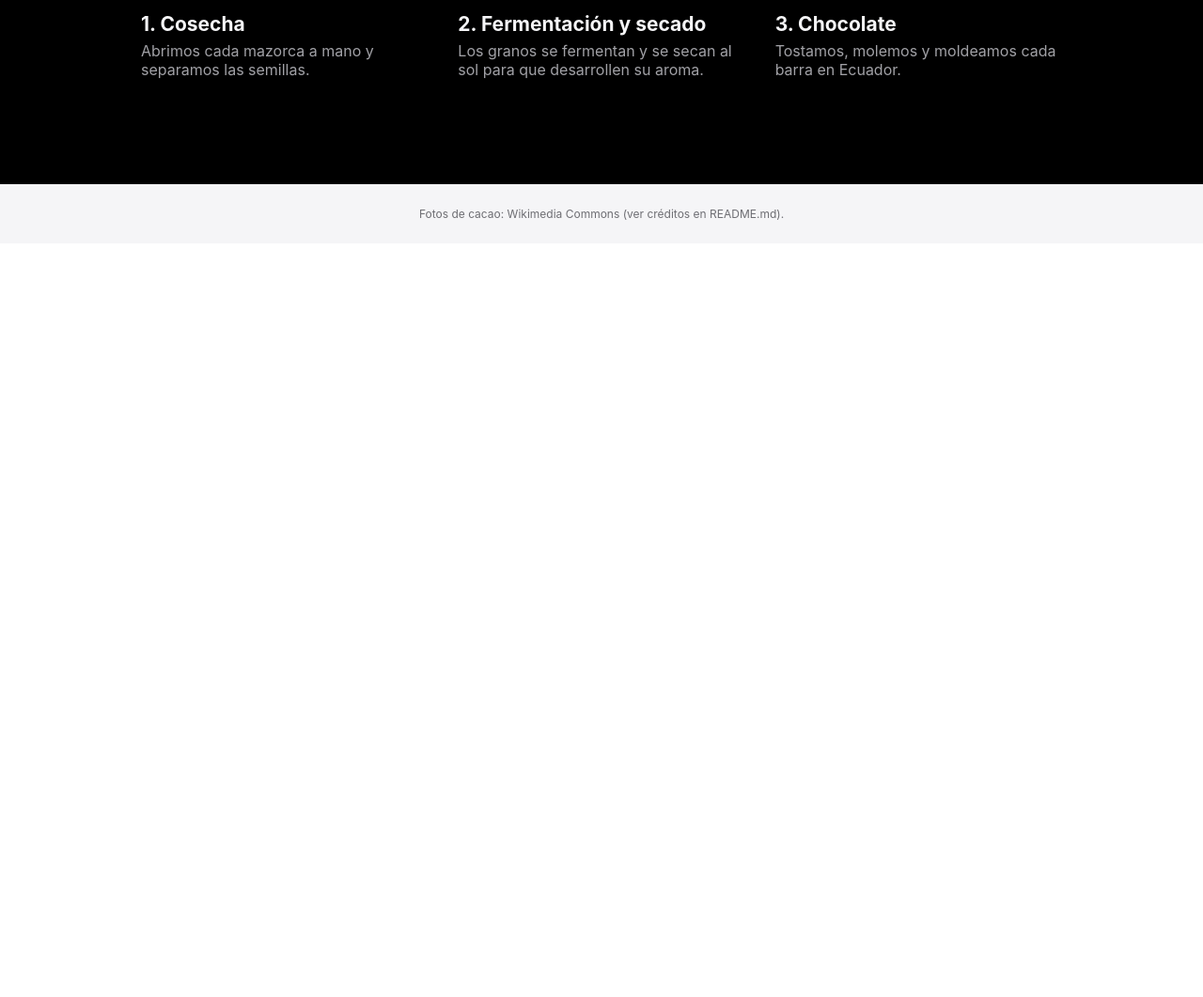
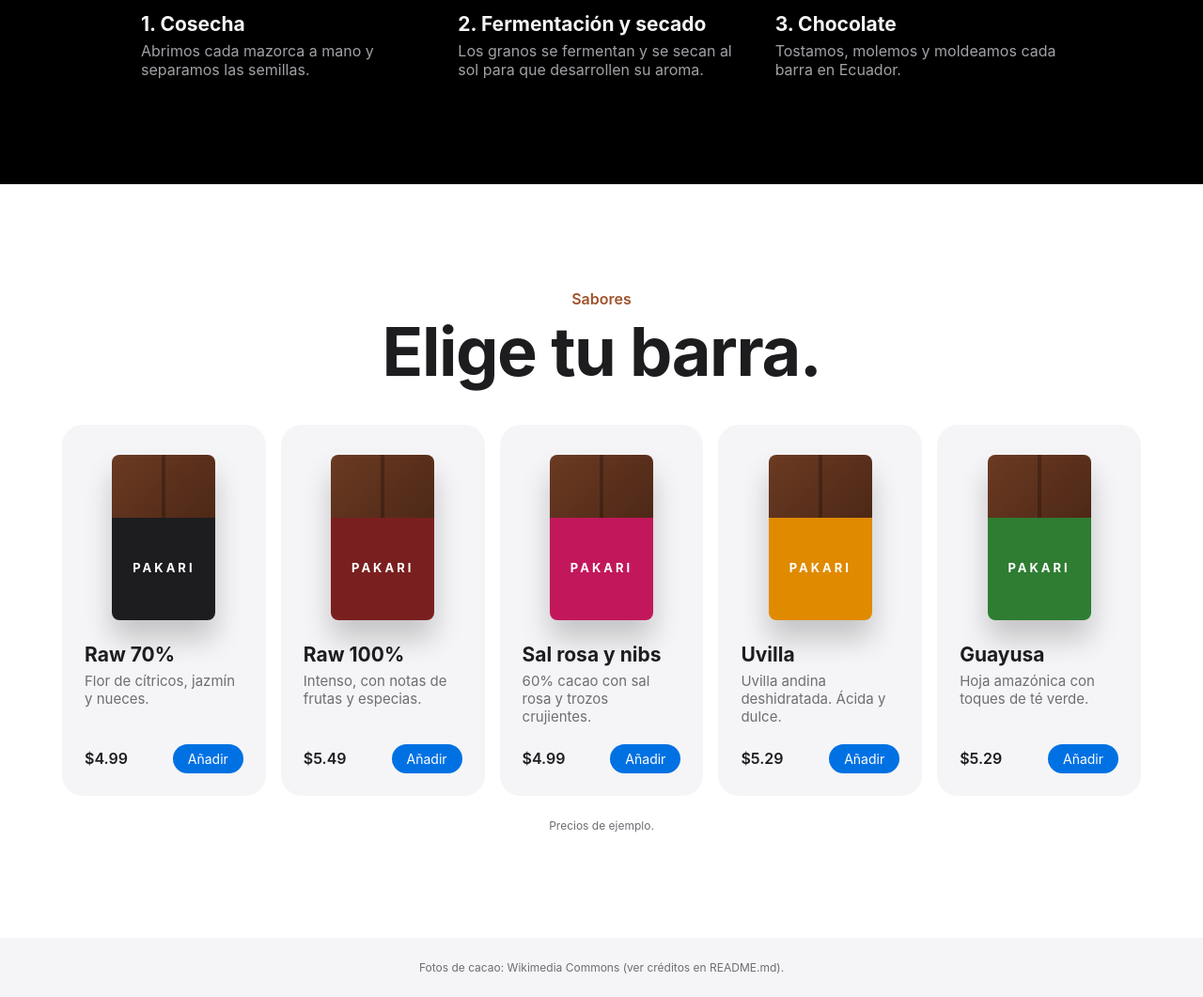
Before and after one commit to AdnDeep/Test, a plain HTML site: page index.html in a window 1280 px wide. Shown: the part 2028-3089 px from the top of the page at 94% size. Before the commit the page ends 2287 px from the top, so only its background shows below. Drawn offline with Linux system fonts and the light colour scheme.

Commit message:
Add Sabores section and remove stray screenshots from repo
Co-Authored-By: Claude Opus 5.5 <noreply@anthropic.com>
Claude-Session: https://claude.ai/code/session_01KuqvDYXsPDHPHUkAeW9GpD

```diff
--- a/index.html
+++ b/index.html
@@ -13,7 +13,7 @@
       <a href="#" class="logo">Pakari</a>
       <nav class="nav-links" id="navLinks">
         <a href="#origen">Origen</a>
-        <a href="#">Sabores</a>
+        <a href="#sabores">Sabores</a>
         <a href="#">Comprar</a>
       </nav>
       <button class="menu-btn" id="menuBtn" aria-label="Abrir menú">☰</button>
@@ -69,7 +69,47 @@
       </div>
     </section>
 
-    <!-- Próximas secciones: Sabores, Comprar -->
+    <!-- Sabores: en el celular se desliza con el dedo, en escritorio es una cuadrícula -->
+    <section class="sabores" id="sabores">
+      <p class="eyebrow">Sabores</p>
+      <h2>Elige tu barra.</h2>
+
+      <div class="flavors">
+        <article class="card" style="--wrap:#1d1d1f">
+          <div class="mini-bar"><span>PAKARI</span></div>
+          <h3>Raw 70%</h3>
+          <p>Flor de cítricos, jazmín y nueces.</p>
+          <div class="card-foot"><span class="price">$4.99</span><a href="#" class="btn small">Añadir</a></div>
+        </article>
+        <article class="card" style="--wrap:#7a1f1f">
+          <div class="mini-bar"><span>PAKARI</span></div>
+          <h3>Raw 100%</h3>
+          <p>Intenso, con notas de frutas y especias.</p>
+          <div class="card-foot"><span class="price">$5.49</span><a href="#" class="btn small">Añadir</a></div>
+        </article>
+        <article class="card" style="--wrap:#c2185b">
+          <div class="mini-bar"><span>PAKARI</span></div>
+          <h3>Sal rosa y nibs</h3>
+          <p>60% cacao con sal rosa y trozos crujientes.</p>
+          <div class="card-foot"><span class="price">$4.99</span><a href="#" class="btn small">Añadir</a></div>
+        </article>
+        <article class="card" style="--wrap:#e08a00">
+          <div class="mini-bar"><span>PAKARI</span></div>
+          <h3>Uvilla</h3>
+          <p>Uvilla andina deshidratada. Ácida y dulce.</p>
+          <div class="card-foot"><span class="price">$5.29</span><a href="#" class="btn small">Añadir</a></div>
+        </article>
+        <article class="card" style="--wrap:#2e7d32">
+          <div class="mini-bar"><span>PAKARI</span></div>
+          <h3>Guayusa</h3>
+          <p>Hoja amazónica con toques de té verde.</p>
+          <div class="card-foot"><span class="price">$5.29</span><a href="#" class="btn small">Añadir</a></div>
+        </article>
+      </div>
+      <p class="note">Precios de ejemplo.</p>
+    </section>
+
+    <!-- Próxima sección: Comprar -->
   </main>
 
   <footer class="footer">
--- a/styles.css
+++ b/styles.css
@@ -68,12 +68,62 @@ h2 { font-size: clamp(36px, 8vw, 72px); line-height: 1.05; letter-spacing: -0.02
 .step h3 { font-size: 21px; margin-top: 16px; }
 .step p { color: #a1a1a6; margin-top: 6px; }
 
+/* Sabores */
+.sabores { text-align: center; padding: 72px 0; }
+.flavors {
+  display: flex; gap: 16px;
+  overflow-x: auto; scroll-snap-type: x mandatory;
+  padding: 40px 16px 8px;
+  scrollbar-width: none;
+}
+.flavors::-webkit-scrollbar { display: none; }
+.card {
+  flex: 0 0 78%;
+  scroll-snap-align: center;
+  background: #f5f5f7;
+  border-radius: 22px;
+  padding: 32px 24px 24px;
+  text-align: left;
+  display: flex; flex-direction: column;
+}
+.card h3 { font-size: 21px; }
+.card p { color: var(--text-2); font-size: 15px; margin-top: 6px; flex: 1; }
+.card-foot { display: flex; justify-content: space-between; align-items: center; margin-top: 20px; }
+.price { font-weight: 600; }
+.btn.small { padding: 7px 16px; font-size: 14px; }
+.note { font-size: 12px; color: var(--text-2); margin-top: 16px; }
+
+/* Barra dibujada con CSS: chocolate arriba, envoltorio del color del sabor (--wrap) */
+.mini-bar {
+  width: 110px; aspect-ratio: 5 / 8; margin: 0 auto 24px;
+  border-radius: 8px;
+  background:
+    linear-gradient(var(--wrap), var(--wrap)) bottom / 100% 62% no-repeat,
+    repeating-linear-gradient(90deg, transparent 0 48%, rgba(0,0,0,.25) 48% 52%, transparent 52% 100%),
+    linear-gradient(135deg, #6b3a22, #3b1d10);
+  box-shadow: 0 20px 30px rgba(0, 0, 0, .2);
+  display: flex; align-items: flex-end; justify-content: center;
+  padding-bottom: 28%;
+  transition: transform .3s;
+}
+.mini-bar span { color: #fff; font-weight: 700; font-size: 13px; letter-spacing: 3px; }
+.card:hover .mini-bar { transform: translateY(-6px) rotate(-3deg); }
+
 .footer { text-align: center; font-size: 12px; color: var(--text-2); padding: 24px 16px; background: #f5f5f7; }
 
 @media (min-width: 734px) {
   .origen { padding: 112px 16px; }
   .photo-main { aspect-ratio: 16 / 9; }
   .steps { grid-template-columns: repeat(3, 1fr); }
+  .sabores { padding: 112px 0; }
+  .flavors {
+    display: grid; grid-template-columns: repeat(3, 1fr);
+    overflow: visible; max-width: 1180px; margin: 0 auto; padding-inline: 16px;
+  }
+}
+
+@media (min-width: 1069px) {
+  .flavors { grid-template-columns: repeat(5, 1fr); }
 }
 
 /* Celular */
```
Also changed, not shown: desktop.png (deleted), inicio-menu.png (deleted), inicio.png (deleted), mobile-scrolled.png (deleted), 2 other files.
